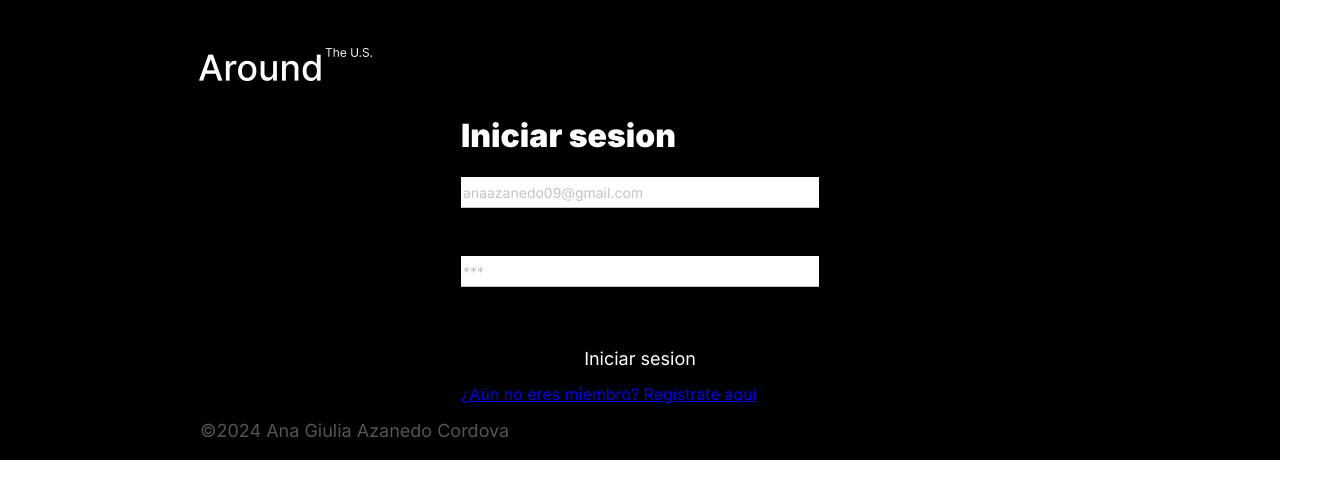
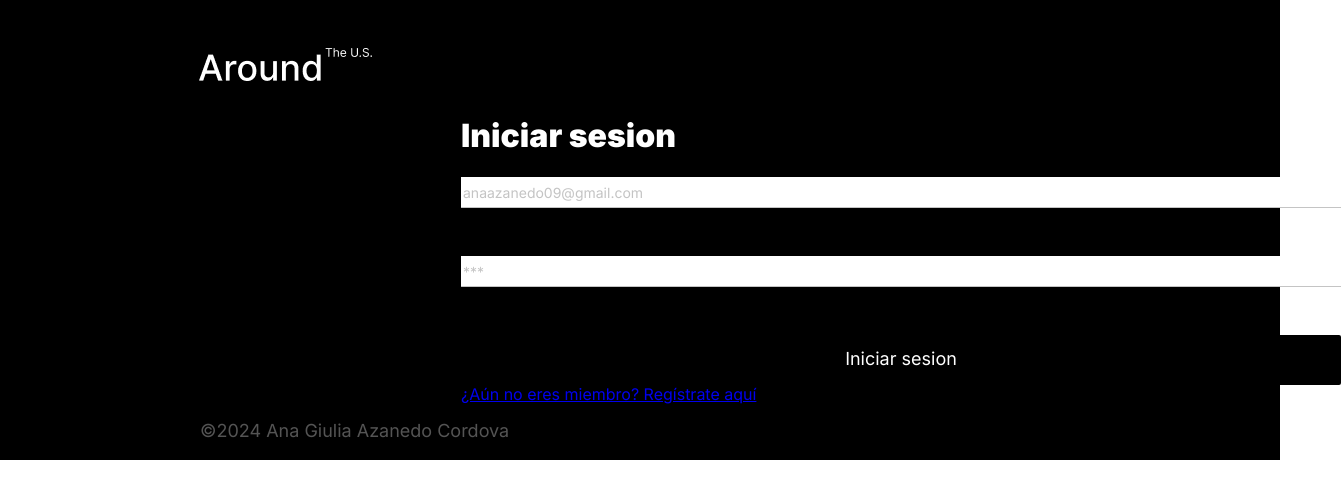
Before and after one commit to anagiulia15/web_project_around_auth, a React (Vite) app: page /login in a window 1280 px wide. Shown: the top 498 px of the page, 1341 px wide, since content can reach past the window. Built offline with nearby package versions, Linux system fonts and the light colour scheme.

Commit message:
web project aroun auth

```diff
--- a/src/blocks/login.css
+++ b/src/blocks/login.css
@@ -3,3 +3,21 @@
   display: flex;
   flex-direction: column;
 }
+
+.login__form {
+  width: 880px;
+  color: #fff;
+}
+
+.login__input {
+  max-width: 100%;
+  color: #ccc;
+}
+
+.login__submit {
+  font-weight: 358px;
+  height: 50px;
+  top: 558px;
+  left: 461px;
+  border-radius: 2px;
+}
```
